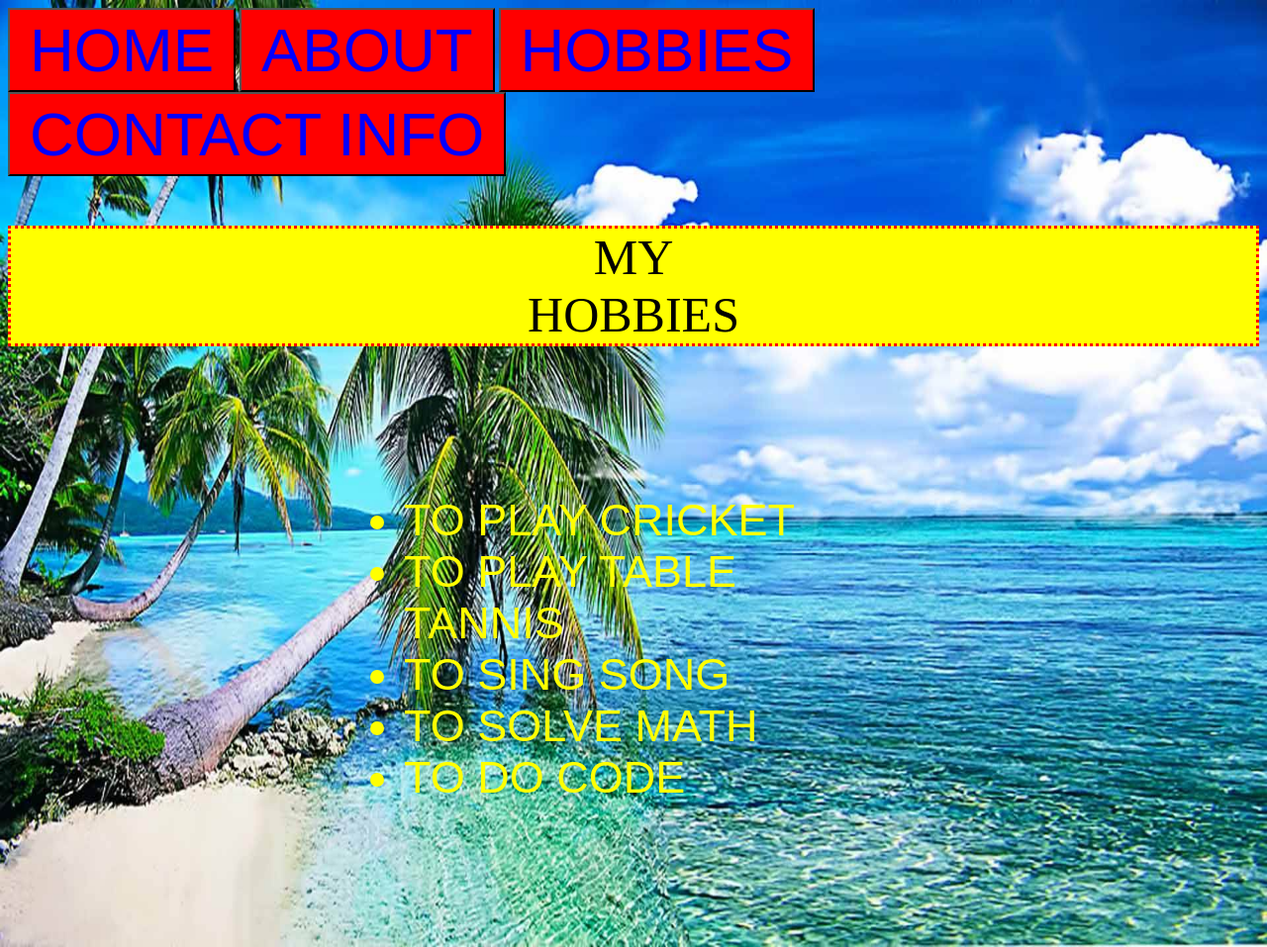
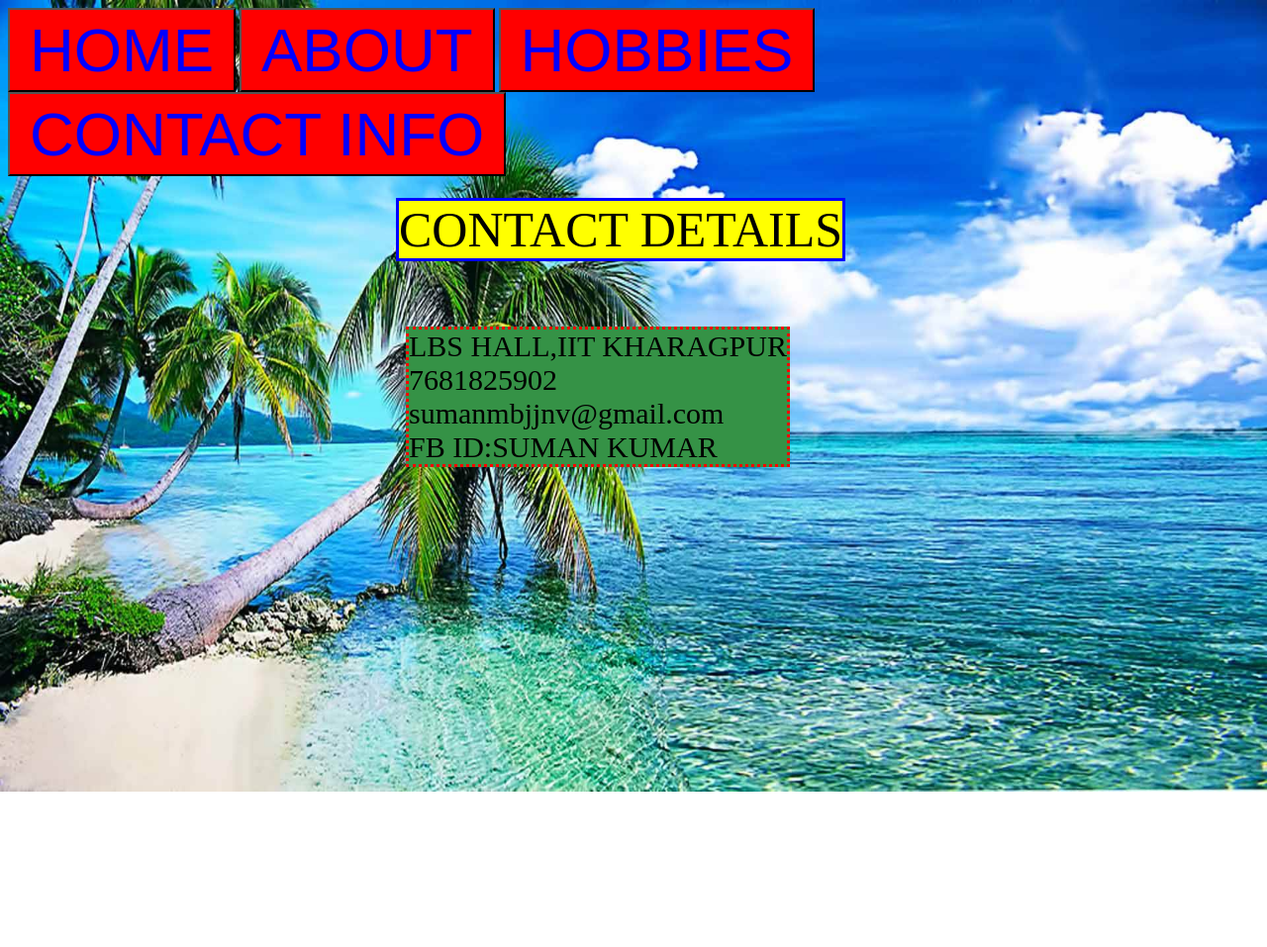
Before and after one commit to sumanjnvmbj/blog, a plain HTML site: page contact.html in a window 1280 px wide. Shown: the whole page at 99% size. After the commit the page ends 800 px from the top, so only its background shows below. Drawn offline with Linux system fonts and the light colour scheme.

Commit message:
Update contact.html

```diff
--- a/contact.html
+++ b/contact.html
@@ -1,30 +1,27 @@
 <html>
 <head>
-<title>MY HOBBIES</title>
+<title>ABOUT ME</title>
 <link rel="icon" href="images.jpg">
 <style type="text/css">
+h{
+position:absolute;
+background-color:yellow;
+font-size:50px;
+border:3px solid blue;
+left:400px;
+top:200px;
+}
 
-#edit{
-
- padding:100px 400px;
- color:yellow;
- font-family:arial;
- font-size:45px;
+#para{
+font-size:30px;
+position:absolute;
+background-color:#359246;
+border:3px dotted red;
+left:410px;
+top:300px;
 
 }
 
-p{
-background-color:yellow;
-padding:0px 500px;
-border:3px dotted red;
-font-size:50px;
-
-
-}
-
-img 1{ padding:100px;
-
-}
 
 button{
 color:blue;
@@ -35,7 +32,7 @@ font-family:arial;
 
 }
 </style>
-<body style="background:url(nat.jpg);background-size:100% 100%;background-color:#325534">
+<body style="background:url(nat.jpg);background-size:100% 100%">
 
 
 <a href='button.html' title="click here to go home"><button > HOME</button></a>
@@ -43,17 +40,8 @@ font-family:arial;
 <a href='hobbies.html'><button title="click here to see my hobbies"> HOBBIES</button></a>
 <a href='contact.html'><button title="click here to see contact details"> CONTACT INFO</button></a>
 
-<p align="center">MY HOBBIES</p>
-
-
-<ul id="edit" src="autumn.jpg" title="MY HOBBIES" >
-	<li>TO PLAY CRICKET</li>
-	<li>TO PLAY TABLE TANNIS</li>
-	<li>TO SING SONG</li>
-	<li>TO SOLVE MATH</li>
-	<li>TO DO CODE</li>
-
-</ul>
+<h>CONTACT DETAILS</h>
+<p id="para" title="MY CONTACT DETAILS">LBS HALL,IIT KHARAGPUR</br>7681825902</br>sumanmbjjnv@gmail.com</br>FB ID:SUMAN KUMAR</p>
 
 </body>
 
```
